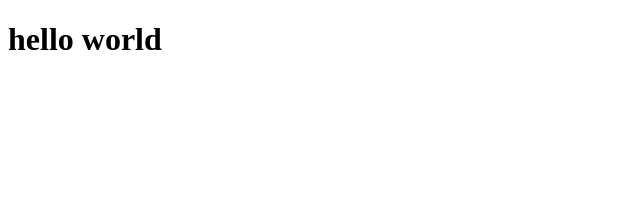
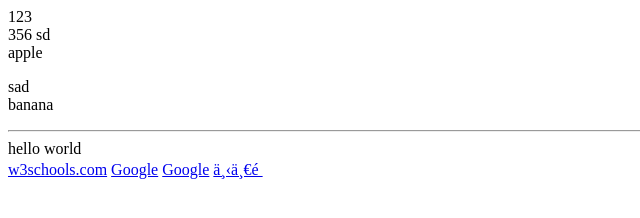
Before and after one commit to orps2678/html, a plain HTML site: page index.htm in a window 1280 px wide. Shown: the whole page, without its empty margins (0-640 px from the left). Drawn offline with Linux system fonts and the light colour scheme.

Commit message:
index2.0 new next.htm

```diff
--- a/index.htm
+++ b/index.htm
@@ -1,10 +1,35 @@
 <!doctype html>
 <html>
     <head>
-        <meta charset=“utf-8”>
-        <title>我的首頁</title>
+        <meta charset=“utf-8”><!--使用編碼-->
+        <title>我的首頁</title><!--標題-->
+		 <!--h1~h6主要用在標籤-->
     </head>
-    <body>
-        <h1>hello world</h1>
-    </body>
+    <body><!--網頁內容-->
+
+		123<br>356<!--br是換行，換兩行就是<br><br>換三行就是<br><br><br>-->
+		sd<br>apple
+		<p>sad<br>banana</p><!--<p>換段如果沒有加上排版樣式就是單純換行加行距比較大-->
+		<hr>
+		hello world<!--<hr>也是換行，但是會有水平線-->
+		<br>
+		<a href="https://www.w3schools.com/tags/tag_hn.asp" target="_abc">w3schools.com</a>
+		<!--target="_self"是不開新視窗，他是預設值不用特別寫-->
+		<a href="https://www.google.com" target="_blank">Google</a>
+		<!--target="_blank"開啟新視窗-->
+		<a href="https://www.google.com" target="_abc">Google</a>
+		<!--target="_自己取"開啟一個新分頁，後來開啟之後都會覆蓋掉abc那個分頁，分頁名稱要設定依樣都是abc>
+		<!--網頁若需要包裝進去app的話，不可以開分頁，否則會出現問題-->
+		<a href="next.htm">下一頁</a>
+		<!--切換內部文件某處所用-->
+
+
+
+
+
+
+
+
+
+	</body>
 </html>
```
Also changed, not shown: next.htm (added, +8 -0 lines).
